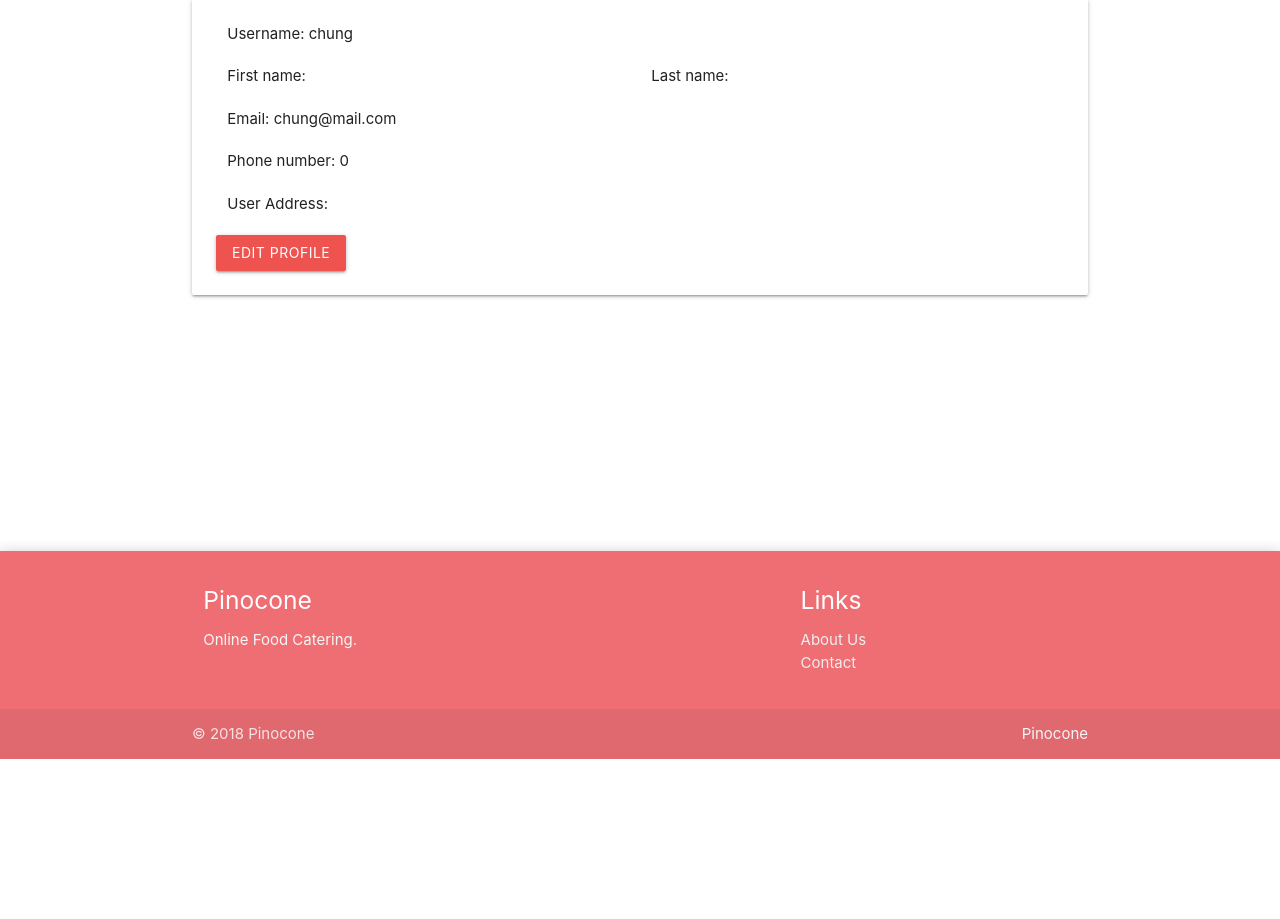
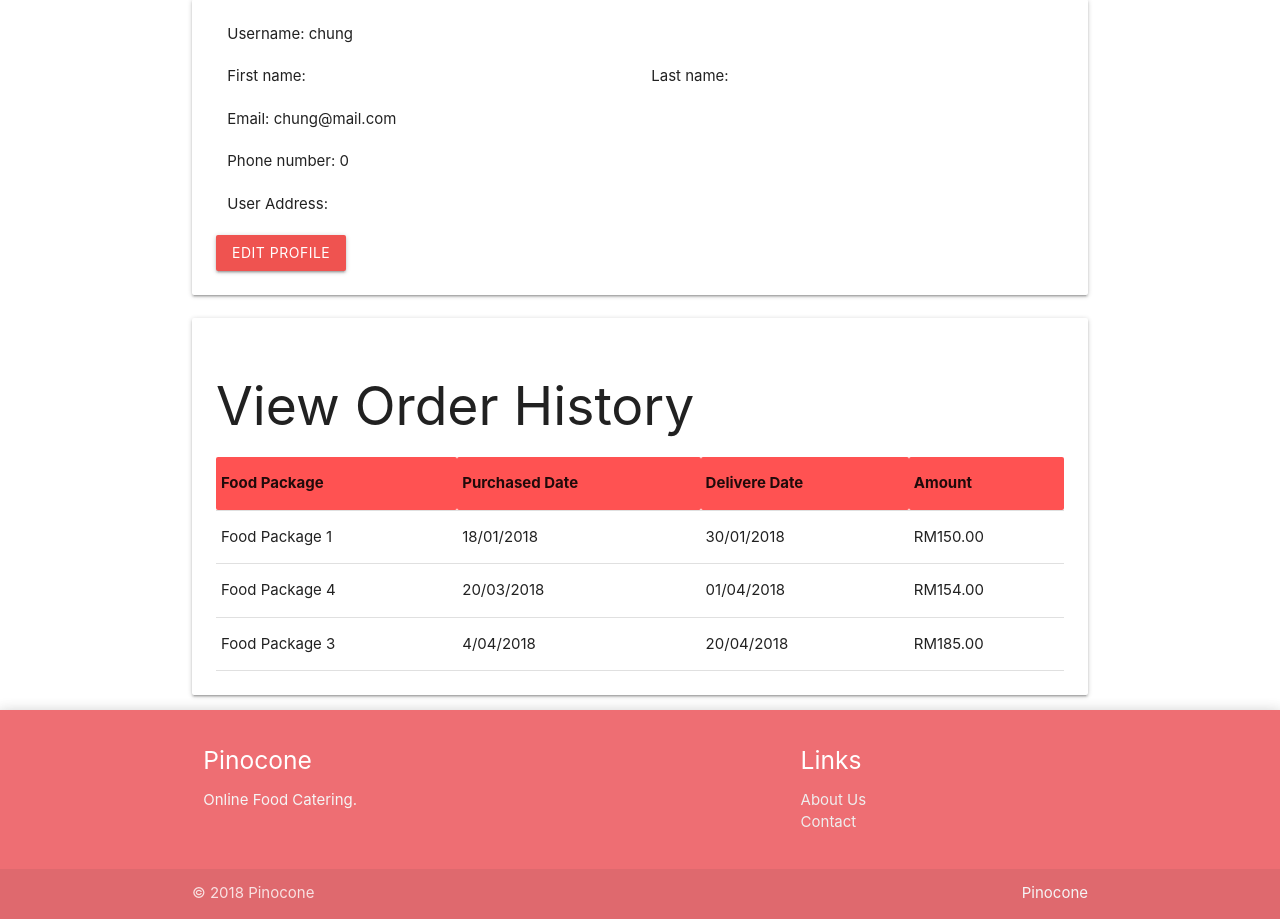
Before and after one commit to Kennethyi/Pinocone, a PHP site: page /profile.php in a window 1280 px wide. Shown: the part 201-1120 px from the top of the page. Before the commit the page ends 960 px from the top, so only its background shows below. Run offline with PHP 8.4, Linux system fonts and the light colour scheme; a user stored in the database is signed in; data comes from the database, SQL or seed files in the repository; some libraries are stand-ins or nearby versions.

Commit message:
view order history just html only

```diff
--- a/profile.php
+++ b/profile.php
@@ -6,15 +6,6 @@ $cuser = $_SESSION['username'];
     $sql = "SELECT * FROM user WHERE username = '" . $_SESSION['username'] . "'";
     $result = mysqli_query($db, $sql);
     $row = mysqli_fetch_array($result,MYSQLI_ASSOC);
-
-//        while($row = mysql_fetch_array($userquery, MYSQL_ASSOC)){
-//            $username = $row['username'];
-//            $first_name = $row['first_name'];
-//            $last_name = $row['last_name'];
-//            $email = $row['email'];
-//            $phone_number = $row['phone_number'];
-//            $address = $row['address'];
-//        }
 ?>
 
 <!DOCTYPE html>
@@ -128,6 +119,43 @@ $cuser = $_SESSION['username'];
                       <button class="btn waves-effect waves-light red lighten-1" type="submit" name="editp" onclick="location.href='editprofile.php';"> Edit Profile</button>
 
                 </div>
+
+                <div class="card-panel">
+                   <h2>View Order History</h2>
+
+                    <table id="profilehistory">
+                    <thead>
+                        <tr class="#ff5252 red accent-2">
+                            <th>Food Package</th>
+                            <th>Purchased Date</th>
+                            <th>Delivere Date</th>
+				            <th>Amount</th>
+                        </tr>
+                    </thead>
+                    <tbody>
+                        <tr>
+				            <td>Food Package 1</td>
+				            <td>18/01/2018</td>
+                            <td>30/01/2018</td>
+				            <td>RM150.00</td>
+			             </tr>
+
+                         <tr>
+				            <td>Food Package 4</td>
+				            <td>20/03/2018</td>
+                            <td>01/04/2018</td>
+				            <td>RM154.00</td>
+			             </tr>
+
+                          <tr>
+				            <td>Food Package 3</td>
+				            <td>4/04/2018</td>
+                            <td>20/04/2018</td>
+				            <td>RM185.00</td>
+			             </tr>
+                  </tbody>
+                    </table>
+                  </div>
             </div>
 
 		<footer class="page-footer z-depth-3" id="profile_footer">
```
